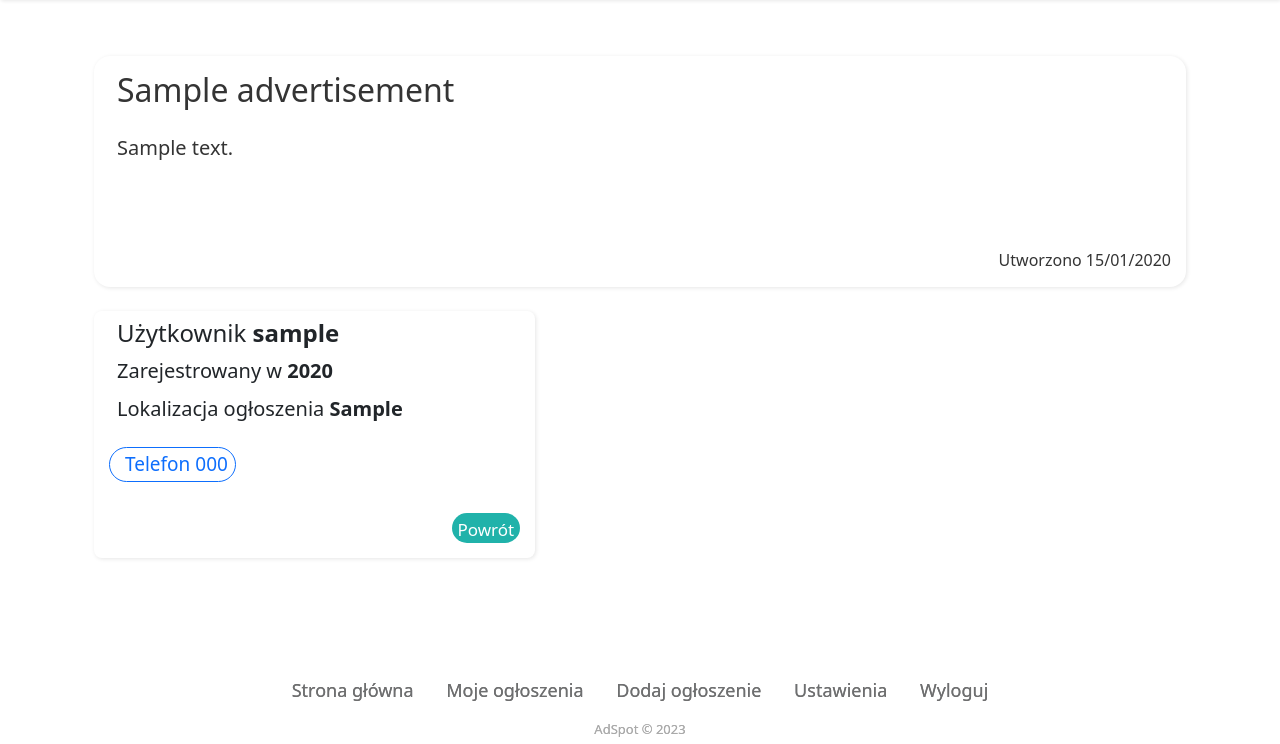
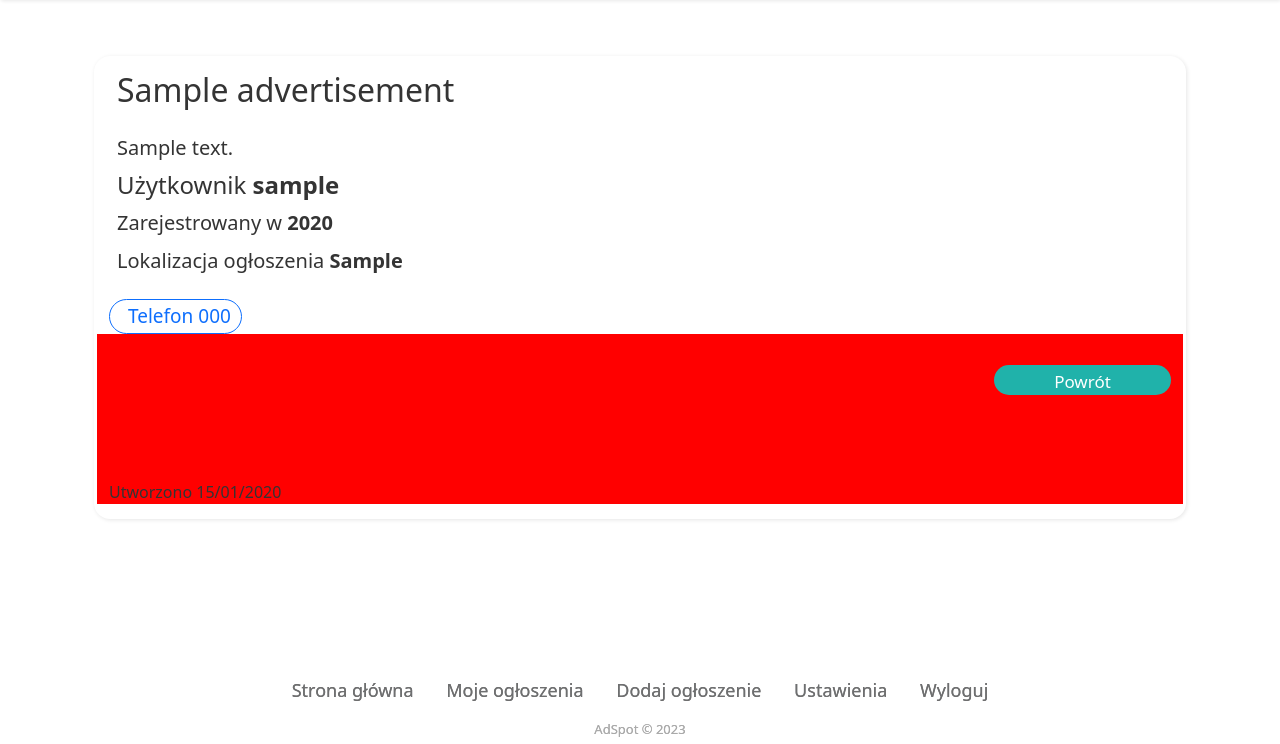
Before and after one commit to luk4sz98/AdSpot, a Django app: page /ad/1/ in a window 1280 px wide. Shown: the part 56-800 px from the top of the page. Run offline with Django 4.2, Linux system fonts and the light colour scheme; tables that the repository leaves empty hold one stand-in row (values such as "Sample post").

Commit message:
fix styles and add ad button

```diff
--- a/AdSpot/static/advert.css
+++ b/AdSpot/static/advert.css
@@ -17,6 +17,7 @@
     outline: none;
     color: inherit;
     text-indent: 8px;
+    border-radius: 1rem;
 }
 
 .advertSection .form-select:enabled {
--- a/AdSpot/templates/advertisement.html
+++ b/AdSpot/templates/advertisement.html
@@ -12,16 +12,7 @@
                 <div class="flex-row pt-3 ps-2 collapse show" id="descriptionContent">
                     <span style="white-space: pre-wrap; font-size:20px;">{{ advertisement.description }}</span>
                 </div>
-                <div class="row">
-                    <div class="d-flex justify-content-end" style="margin-top: 70px;">
-                        <span style="margin-top: 15px;">Utworzono {{ advertisement.date|date:'d/m/Y' }}</span>
 
-                    </div>
-                </div>
-            </div>
-        </div>
-        <div id="userInfoBlock" class="col-lg-5 mt-4 justify-content-end">
-            <div class="userInfo d-flex justify-content-end align-items-end">
                 <div class="row mt-2 ">
                     <h4 style="font-weight: normal;" class="ms-2">Użytkownik <strong>{{ user.username }}</strong></h4>
                     <div class="col-12">
@@ -32,12 +23,20 @@
                         <span style="font-size: 20px;" class="ms-2">Lokalizacja ogłoszenia <strong>{{ advertisement.localization }}</strong></span>
                     </div>
                     <div class="col-12 mt-2">
-                        <button id="phone" class="btn btn-outline-primary d-flex justify-content-center align-items-center shadow-none" style="height: 35px; margin-top:15px;cursor:default !important">
+                        <button id="phone" class="btn btn-outline-primary d-flex justify-content-center align-items-center shadow-none" style="height: 35px; margin-top:15px;cursor:default !important; padding: 10px">
                             <span id="text" style="font-size: 19px;" class="ms-2">Telefon {{ advertisement.contact_number }}</span>
                         </button>
                     </div>
-                    <div class="col-12 mt-3 d-flex justify-content-end">
-                        <a class="btn btn-primary col-2" style="height: 30px; padding: 4px; margin-top: 15px;"  id="addAdvertButton" href="javascript:history.back()">Powrót</a>
+                    <div class="d-flex flex-column" style="background: red;">
+                        <div class="col-12 mt-3 d-flex justify-content-end">
+                            <a class="btn btn-primary col-2" style="height: 30px; padding: 4px; margin-top: 15px;"  id="addAdvertButton" href="javascript:history.back()">Powrót</a>
+                        </div>
+                        <div class="row">
+                            <div class="d-flex justify-content-start" style="margin-top: 70px;">
+                                <span style="margin-top: 15px;">Utworzono {{ advertisement.date|date:'d/m/Y' }}</span>
+
+                            </div>
+                        </div>
                     </div>
                 </div>
             </div>
```
Also changed, not shown: AdSpot/templates/index.html (+9 -1 lines), AdSpot/templates/userActiveAdverts.html (+9 -2 lines), AdSpot/templates/userPendingAdverts.html (+9 -2 lines).
